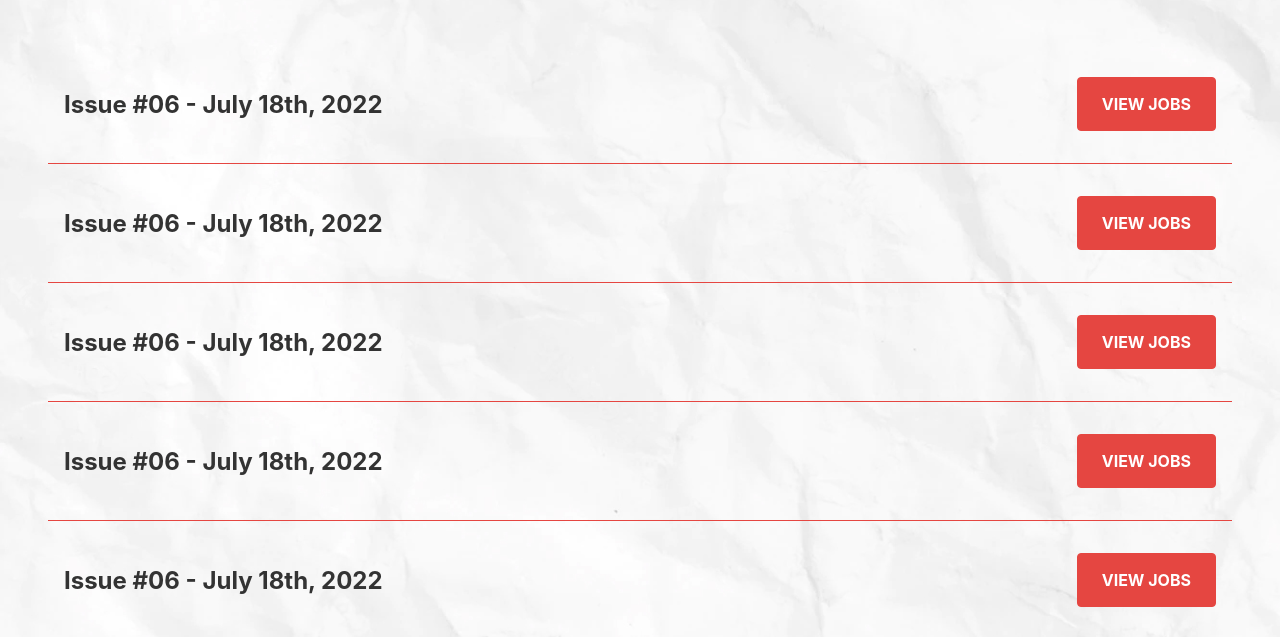
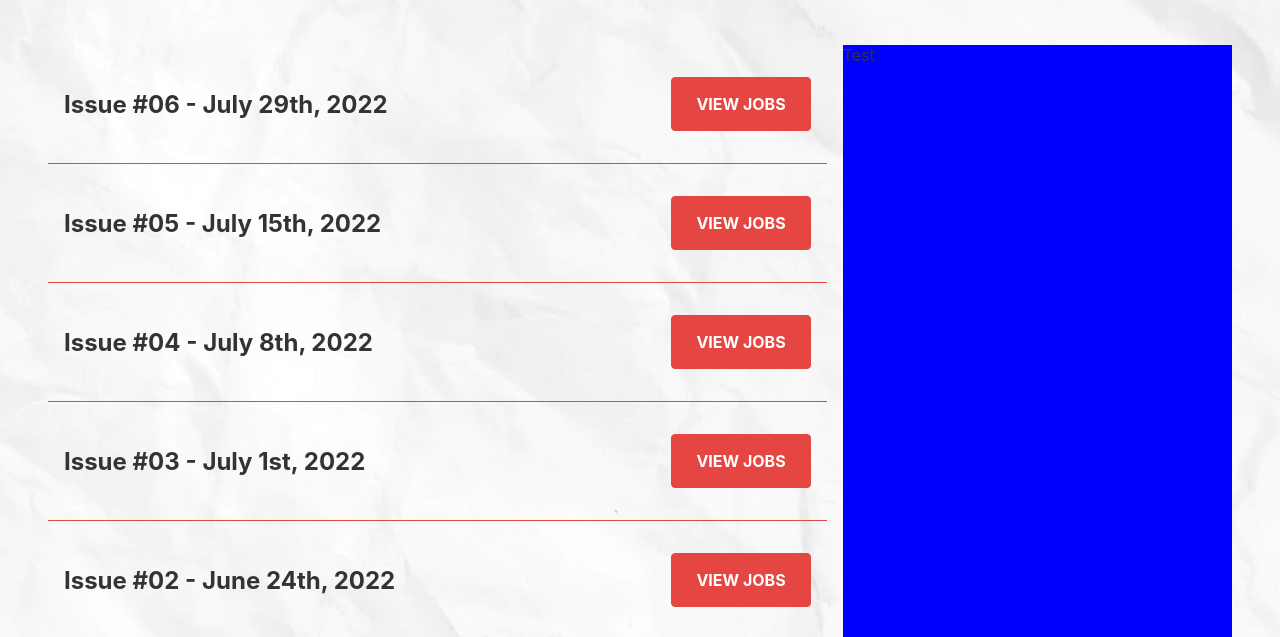
Before and after one commit to julesvcode/njf-website-2, a plain HTML site: page issues/job-listings.html in a window 1280 px wide. Shown: the part 103-740 px from the top of the page. Drawn offline with nearby package versions, Linux system fonts and the light colour scheme; files whose address does not match are found by name.

Commit message:
jobs page update

```diff
--- a/issues/job-listings.html
+++ b/issues/job-listings.html
@@ -64,47 +64,60 @@
             </nav>
         </header>
         <main class="main">
-            <section class="joblisting">
-                <a class="listing" href="#">
+            <section class="page joblisting">
+                <div class="page__column-left">
+                    <a class="listing" href="#" target="_blank" title="View jobs from this issue">
                         <div class="listing__title">
-                        <h2>Issue #06 - July 18th, 2022</h2>
+                            <h2>Issue #06 - July 29th, 2022</h2>
                         </div>
                         <div class="listing__button">
                             <div class="view-button cta">View Jobs</div>
                         </div>
                     </a>
-                <a class="listing" href="#">
+                    <a class="listing" href="#" target="_blank" title="View jobs from this issue">
                         <div class="listing__title">
-                        <h2>Issue #06 - July 18th, 2022</h2>
+                            <h2>Issue #05 - July 15th, 2022</h2>
                         </div>
                         <div class="listing__button">
                             <div class="view-button cta">View Jobs</div>
                         </div>
                     </a>
-                <a class="listing" href="#">
+                    <a class="listing" href="#" target="_blank" title="View jobs from this issue">
                         <div class="listing__title">
-                        <h2>Issue #06 - July 18th, 2022</h2>
+                            <h2>Issue #04 - July 8th, 2022</h2>
                         </div>
                         <div class="listing__button">
                             <div class="view-button cta">View Jobs</div>
                         </div>
                     </a>
-                <a class="listing" href="#">
+                    <a class="listing" href="#" target="_blank" title="View jobs from this issue">
                         <div class="listing__title">
-                        <h2>Issue #06 - July 18th, 2022</h2>
+                            <h2>Issue #03 - July 1st, 2022</h2>
                         </div>
                         <div class="listing__button">
                             <div class="view-button cta">View Jobs</div>
                         </div>
                     </a>
-                <a class="listing" href="#">
+                    <a class="listing" href="#" target="_blank" title="View jobs from this issue">
                         <div class="listing__title">
-                        <h2>Issue #06 - July 18th, 2022</h2>
+                            <h2>Issue #02 - June 24th, 2022</h2>
                         </div>
                         <div class="listing__button">
                             <div class="view-button cta">View Jobs</div>
                         </div>
                     </a>
+                    <a class="listing" href="#" target="_blank" title="View jobs from this issue">
+                        <div class="listing__title">
+                            <h2>Issue #01 - June 17th, 2022</h2>
+                        </div>
+                        <div class="listing__button">
+                            <div class="view-button cta">View Jobs</div>
+                        </div>
+                    </a>
+                </div>
+                <div class="page__column-right">
+                    Test
+                </div>
             </section>
         </main>
         <footer class="footer">
--- a/styles.css
+++ b/styles.css
@@ -489,6 +489,25 @@ footer {
     }
 }
 
+
+/* ADDITIONAL PAGES */
+
+.page {
+    display: flex;
+    margin: 3rem 0;
+    gap: 1rem;
+    min-height: 100vh;
+}
+
+.page__column-left {
+    flex: 2;
+}
+
+.page__column-right {
+    background-color: blue;
+    flex: 1;
+}
+
 /* LISTING PAGE */
 
 .joblisting {
```
Lines whose indentation alone changed are shown as unchanged.
